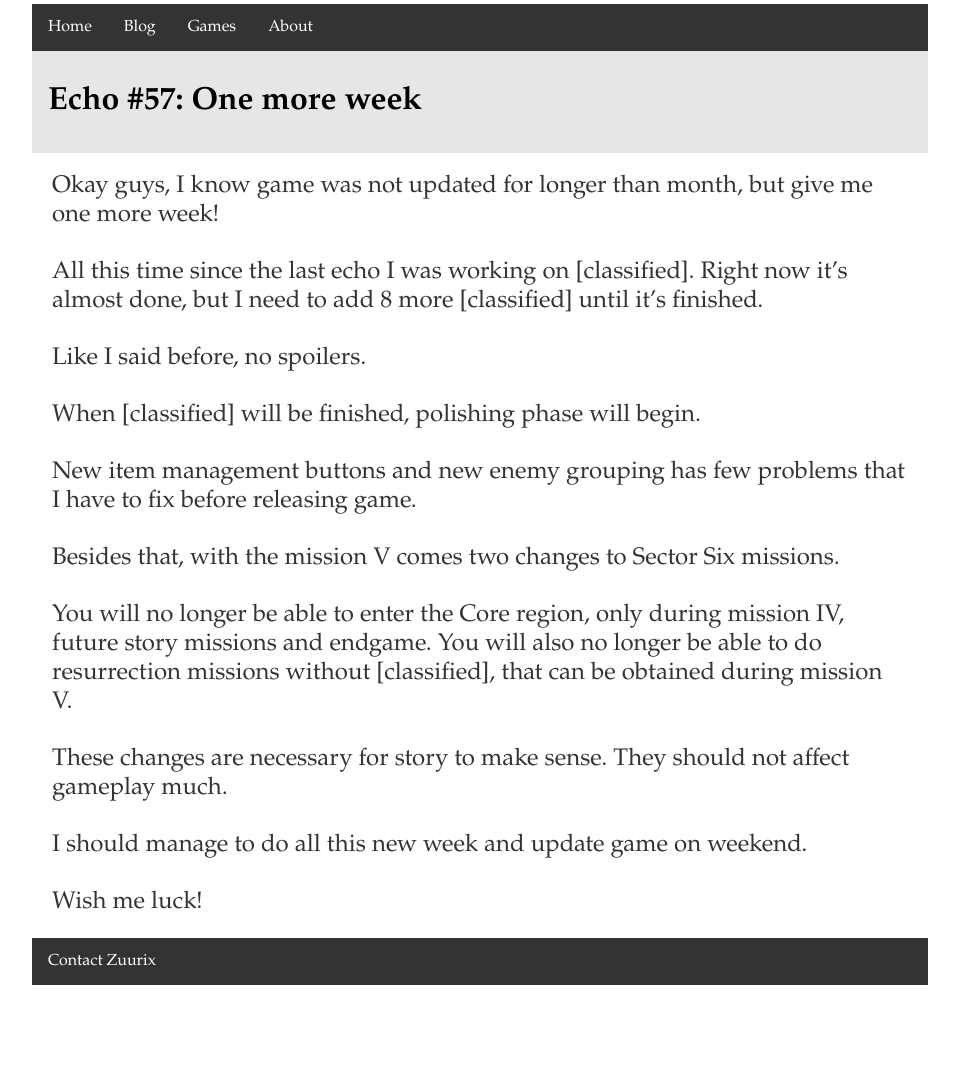
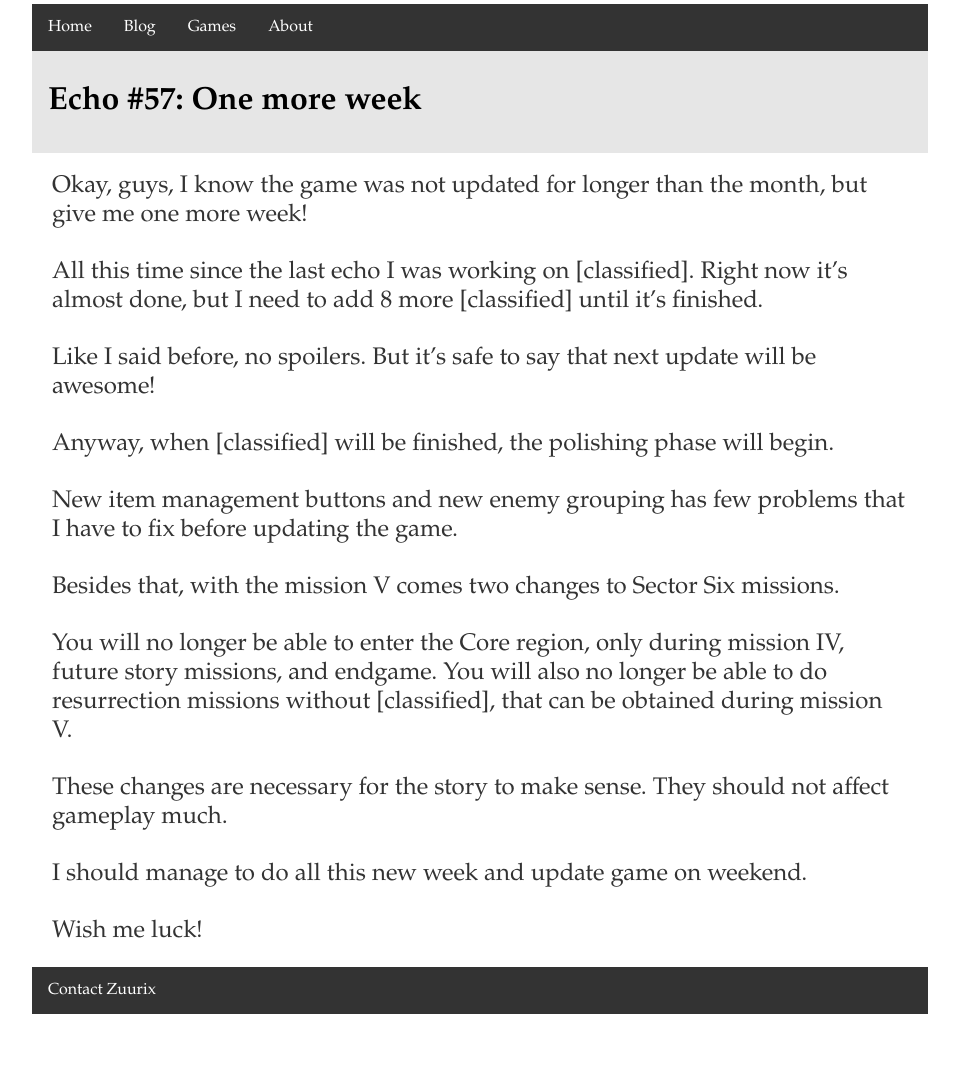
Before and after one commit to Phoebe3663/Zuurix.github.io, a Jekyll site: the page built from _posts/2016-12-04-echo-57-one-more-week.md, in a window 1280 px wide. Shown: the part 308-1382 px from the top of the page, without its empty margins (160-1119 px from the left). Built offline with Jekyll 4.4.1, drawn with Linux system fonts in a browser that asks for light colours; comment, search, counter and statistics services are not loaded; before the commit the page ends 1353 px from its top, so only the background shows below that.

Commit message:
Update 2016-12-04-echo-57-one-more-week.md

```diff
--- a/_posts/2016-12-04-echo-57-one-more-week.md
+++ b/_posts/2016-12-04-echo-57-one-more-week.md
@@ -4,24 +4,21 @@ title: "Echo #57: One more week"
 date: 2016-12-04
 ---
 
-Okay guys, I know game was not updated for longer than month, but give me one more week!
+Okay, guys, I know the game was not updated for longer than the month, but give me one more week!
 
-All this time since the last echo I was working on [classified].
-Right now it's almost done, but I need to add 8 more [classified] until it's finished.
+All this time since the last echo I was working on [classified]. Right now it’s almost done, but I need to add 8 more [classified] until it’s finished.
 
-Like I said before, no spoilers.
+Like I said before, no spoilers. But it's safe to say that next update will be awesome!
 
-When [classified] will be finished, polishing phase will begin.
+Anyway, when [classified] will be finished, the polishing phase will begin.
 
-New item management buttons and new enemy grouping has few problems that I have to fix before releasing game.
+New item management buttons and new enemy grouping has few problems that I have to fix before updating the game.
 
 Besides that, with the mission V comes two changes to Sector Six missions.
 
-You will no longer be able to enter the Core region, only during mission IV, future story missions and endgame.
-You will also no longer be able to do resurrection missions without [classified], that can be obtained during mission V.
+You will no longer be able to enter the Core region, only during mission IV, future story missions, and endgame. You will also no longer be able to do resurrection missions without [classified], that can be obtained during mission V.
 
-These changes are necessary for story to make sense.
-They should not affect gameplay much.
+These changes are necessary for the story to make sense. They should not affect gameplay much.
 
 I should manage to do all this new week and update game on weekend.
 
```
